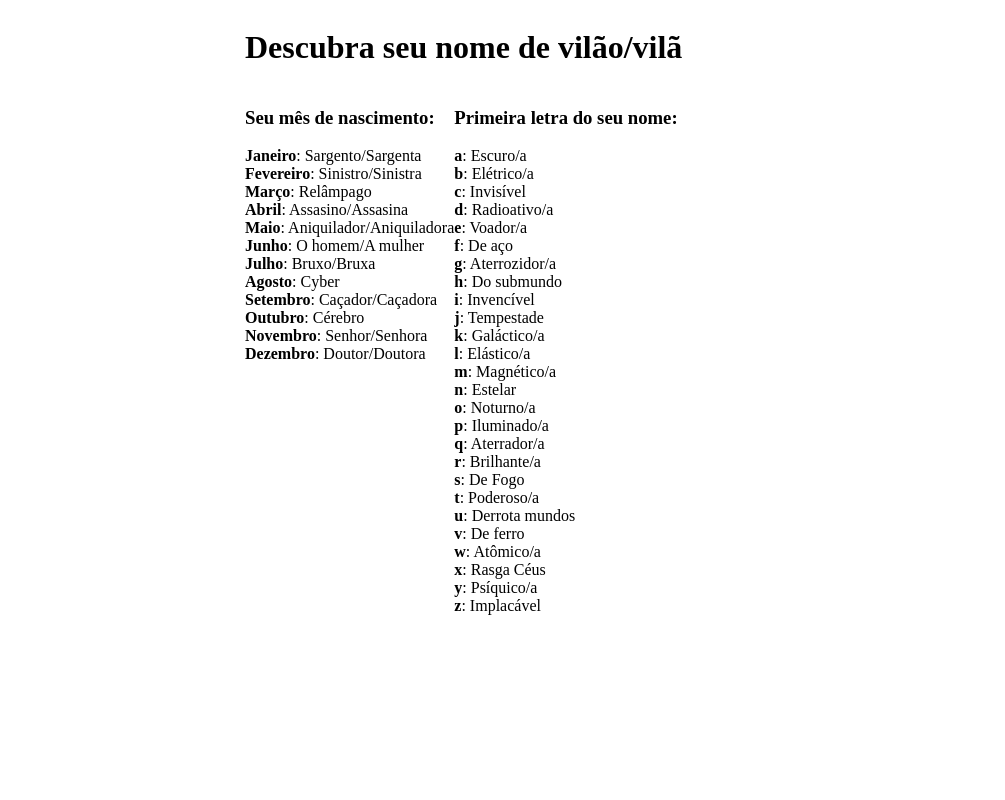
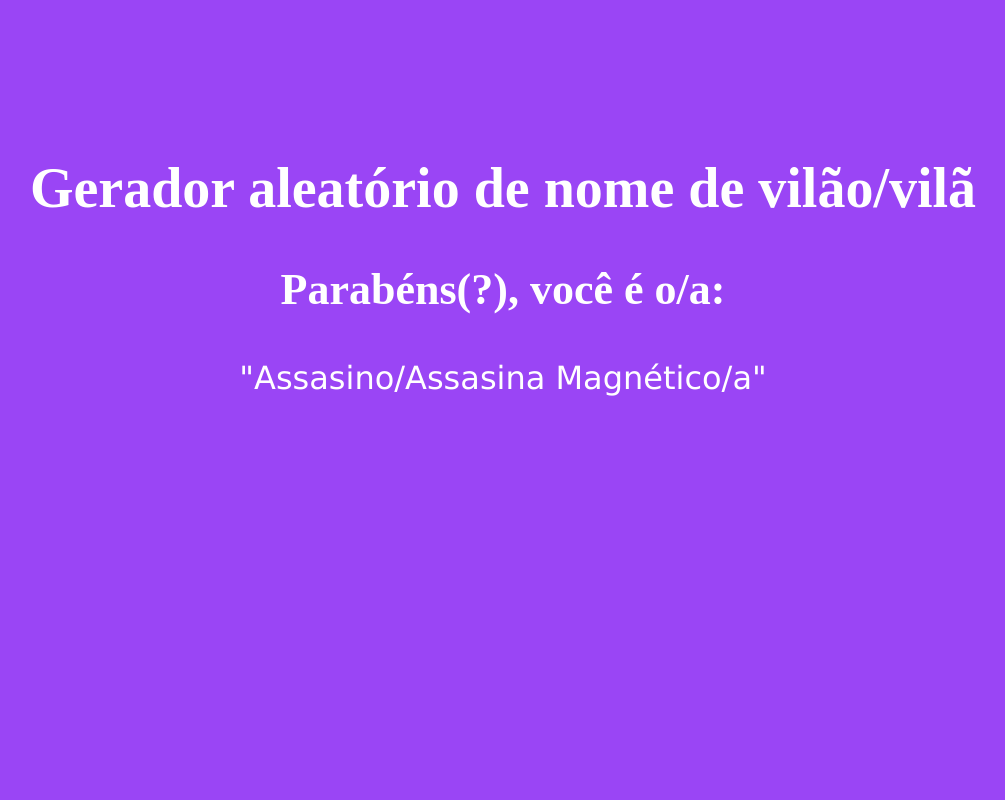
Before and after one commit to JonathanMeira/AulasDePHP, a PHP site: page /Atividade_7.php in a window 1280 px wide. Shown: the whole page, without its empty margins (145-1150 px from the left). Run offline with PHP 8.4, Linux system fonts and the light colour scheme.

Commit message:
Refatorando a sétima atividade

```diff
--- a/Atividades/Atividade_7.php
+++ b/Atividades/Atividade_7.php
@@ -1,110 +1,120 @@
 <?php
 
-$mesDeNascimento = [
-    "Janeiro" => "Sargento/Sargenta",
-    "Fevereiro" => "Sinistro/Sinistra",
-    "Março" => "Relâmpago",
-    "Abril" => "Assasino/Assasina",
-    "Maio" => "Aniquilador/Aniquiladora",
-    "Junho" => "O homem/A mulher",
-    "Julho" => "Bruxo/Bruxa",
-    "Agosto" => "Cyber",
-    "Setembro" => "Caçador/Caçadora",
-    "Outubro" => "Cérebro",
-    "Novembro" => "Senhor/Senhora",
-    "Dezembro" => "Doutor/Doutora",
+ $primeiroIdentificador = [
+     "Sargento/Sargenta",
+     "Sinistro/Sinistra",
+     "Relâmpago",
+     "Assasino/Assasina",
+     "Aniquilador/Aniquiladora",
+     "O homem/A mulher",
+     "Bruxo/Bruxa",
+     "Cyber",
+     "Caçador/Caçadora",
+     "Cérebro",
+     "Senhor/Senhora",
+     "Doutor/Doutora",
 ];
 
 
-$primeiraLetraDoNome = [
-    "a" => "Escuro/a",
-    "b" => "Elétrico/a",
-    "c" => "Invisível",
-    "d" => "Radioativo/a",
-    "e" => "Voador/a",
-    "f" => "De aço",
-    "g" => "Aterrozidor/a",
-    "h" => "Do submundo",
-    "i" => "Invencível",
-    "j" => "Tempestade",
-    "k" => "Galáctico/a",
-    "l" => "Elástico/a",
-    "m" => "Magnético/a",
-    "n" => "Estelar",
-    "o" => "Noturno/a",
-    "p" => "Iluminado/a",
-    "q" => "Aterrador/a",
-    "r" => "Brilhante/a",
-    "s" => "De Fogo",
-    "t" => "Poderoso/a",
-    "u" => "Derrota mundos",
-    "v" => "De ferro",
-    "w" => "Atômico/a",
-    "x" => "Rasga Céus",
-    "y" => "Psíquico/a",
-    "z" => "Implacável",
+ $segundoIdentificador = [
+     "Escuro/a",
+     "Elétrico/a",
+     "Invisível",
+     "Radioativo/a",
+     "Voador/a",
+     "De aço",
+     "Aterrozidor/a",
+     "Do submundo",
+     "Invencível",
+     "Tempestade",
+     "Galáctico/a",
+     "Elástico/a",
+     "Magnético/a",
+     "Estelar",
+     "Noturno/a",
+     "Iluminado/a",
+     "Aterrador/a",
+     "Brilhante/a",
+     "De Fogo",
+     "Poderoso/a",
+     "Derrota mundos",
+     "De ferro",
+     "Atômico/a",
+     "Rasga Céus",
+     "Psíquico/a",
+     "Implacável",
 ];
 
-echo "
+
+
+function GerarNomeDeVilão($primeiroIdentificador, $segundoIdentificador) {
+
+
+    $nascimentoAleatório = sizeof($primeiroIdentificador);
+    $nascimentoAleatório = rand(0, $nascimentoAleatório -1 );
+
+
+    $letraDeNomeAleatório = sizeof($segundoIdentificador);
+    $letraDeNomeAleatório = rand(0, $letraDeNomeAleatório -1 );
+
+    echo "$primeiroIdentificador[$nascimentoAleatório] $segundoIdentificador[$letraDeNomeAleatório]";
+
+};
+
+?>
+
+
+<!DOCTYPE html>
+<html>
+<head>
+    <title>Atividade 7 - lista de vetores</title>
 
 <style>
 
-*
-{
-    box-sizing: border-box;
-}
 .container{
-    width: 500px;
-    height:auto;
+    width: 1024px;
+    height: 500px;
     display: flex;
-    flex-direction:row;
     margin: 0 auto;
-    flex-wrap: wrap;
+    text-align:center;
+    align-items: center;
+    justify-content: center;
+
 }
 
-.containeir > div{
-    flex: 1 0 50%;
-    text-align: center;
-    padding: 10px;
+body{
+  box-sizing: border-box;
+  background-color: rgba(121,7,242,.75);
+  color: #ffffff;
+  width:100%;
+  height:100%;
 }
 
-.container > div:first-child
-{
-    flex: 0 1 100%;
+div h1{
+font-size: 3.5rem;
+font-weight: bold;
 }
 
-ul {
-    list-style-type: none;
-    margin: 0;
-    padding: 0;
+div h3{
+font-size: 2.75rem;
 }
 
+div el{
+    font-family: Verdana, sans-serif;
+    font-size: 2.0rem;
+    font-weight: 500;
+}
 
 </style>
 
-
-<div class='container'>
-    <div>
-            <h1> Descubra seu nome de vilão/vilã </h1>
+</head>
+<body>
+    <div class='container'>
+        <div>
+            <h1> Gerador aleatório de nome de vilão/vilã </h1>
+            <h3>Parabéns(?), você é o/a:</h3>
+            <el>"<?= GerarNomeDeVilão($primeiroIdentificador, $segundoIdentificador)?>"</el>
+        </div>
     </div>
-    <div>
-            <h3>Seu mês de nascimento:</h3>
-        <ul>";
-            foreach($mesDeNascimento as $mes => $value)
-            {
-              echo "<li><b>$mes</b>: $mesDeNascimento[$mes]</li>";
-            }
-echo"   </ul>
-   </div>
-    <div>
-            <h3>Primeira letra do seu nome:</h3>
-        <ul>";
-            foreach($primeiraLetraDoNome as $letra => $value)
-            {
-            echo "<li><b>$letra</b>: $primeiraLetraDoNome[$letra]</li>";
-            }
-echo"   </ul>
-    </div>
-</div>
-
-";
+</body>
+</html>
```
